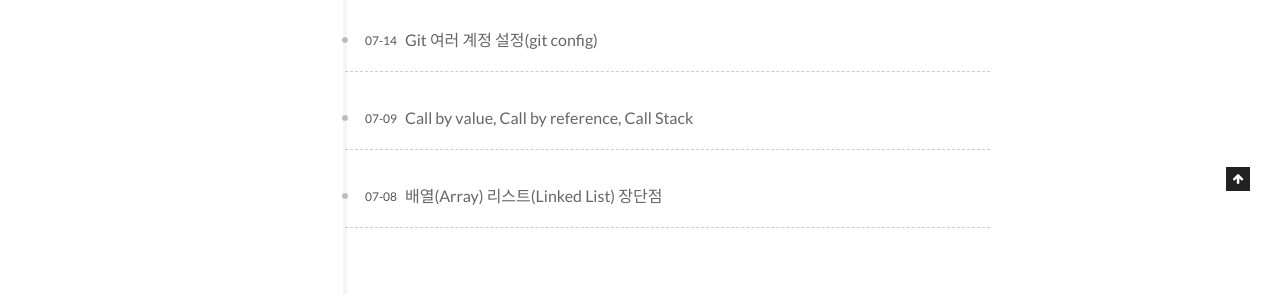
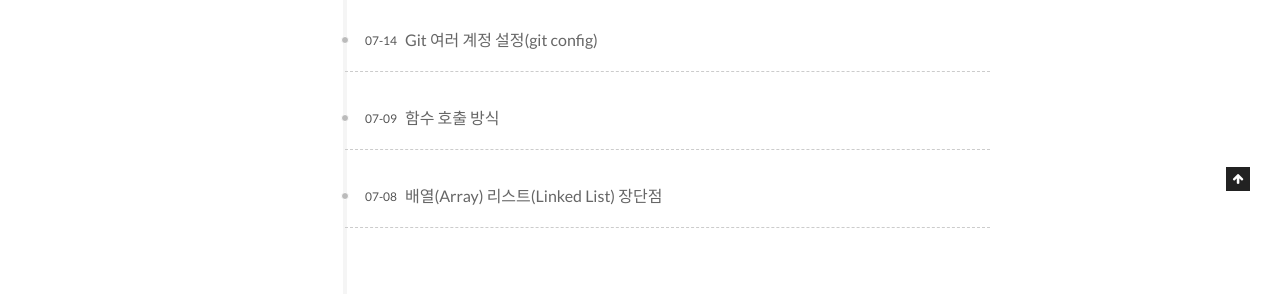
Before and after one commit to groovypark/groovypark.github.io, a Jekyll site: the page built from archives/index.html, in a window 1280 px wide. Shown: the part 809-1103 px from the top of the page. Built offline with Jekyll 4.4.1, drawn with Linux system fonts in a browser that asks for light colours.

Commit message:
Update image

```diff
--- a/_posts/2019-07-09-call-by.md
+++ b/_posts/2019-07-09-call-by.md
@@ -1,11 +1,11 @@
 ---
-title: Call by value, Call by reference, Call Stack
+title: 함수 호출 방식
 description:
 categories:
 tags: CS
 ---
 
-![Call by value & Call by reference](https://www.hitbrother.com/wp-content/uploads/2017/10/callbyvalue.jpg)
+![Call by value & Call by reference](https://morioh.com/p/c134fa4e96c3)
 
 ## Call by value (값에 의한 호출)
 
```
